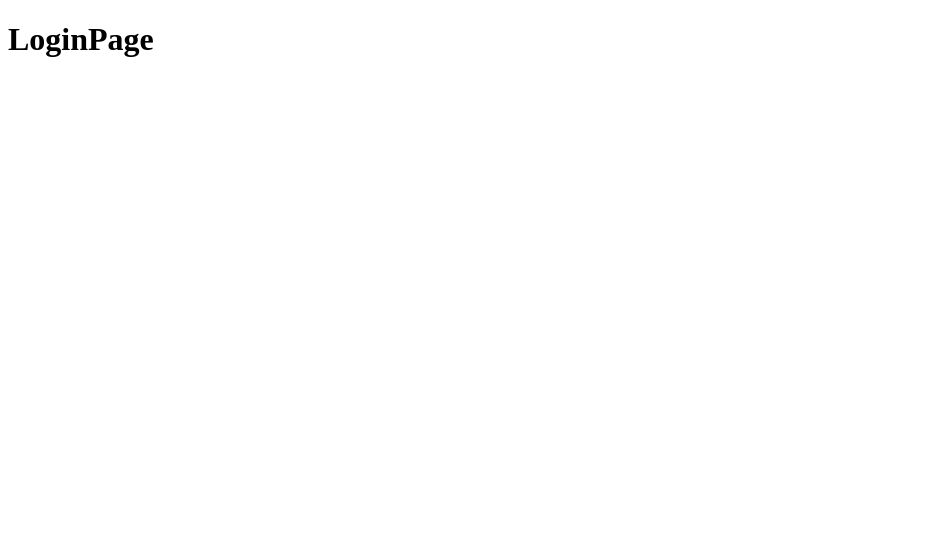
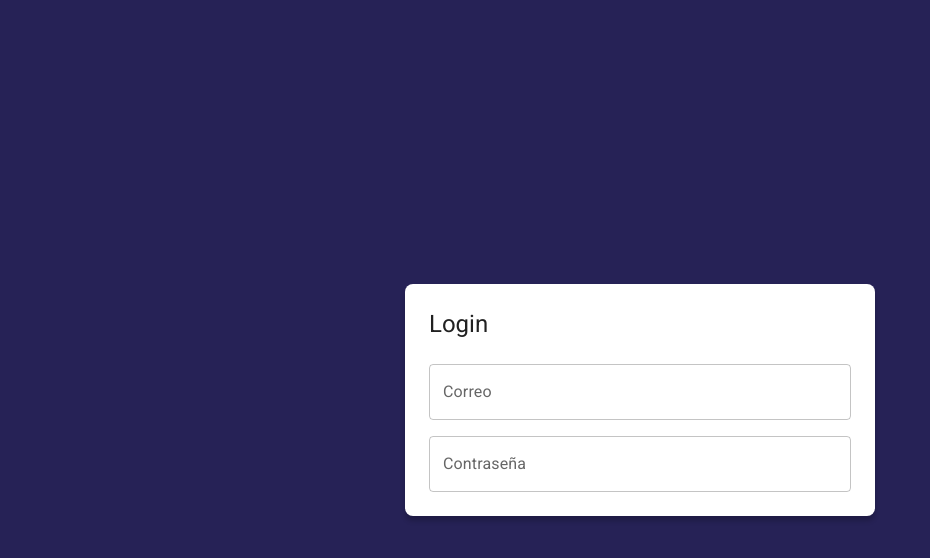
Before and after one commit to Faqo/Journal-App, a React (Vite) app: page /auth/login in a window 1280 px wide. Shown: the top 558 px of the page, without its empty margins (0-930 px from the left). Built offline with nearby package versions, Linux system fonts and the light colour scheme.

Commit message:
uso de materialUI implementado, primeros componentes con el MUI en login wip

```diff
--- a/index.html
+++ b/index.html
@@ -1,13 +1,18 @@
 <!DOCTYPE html>
 <html lang="en">
+
 <head>
   <meta charset="UTF-8" />
 
   <meta name="viewport" content="width=device-width, initial-scale=1.0" />
+  <link rel="stylesheet" href="https://fonts.googleapis.com/css?family=Roboto:300,400,500,700&display=swap" />
+
   <title>Journal App</title>
 </head>
+
 <body>
   <div id="root"></div>
   <script type="module" src="/src/main.jsx"></script>
 </body>
+
 </html>
--- a/package.json
+++ b/package.json
@@ -9,6 +9,10 @@
     "preview": "vite preview"
   },
   "dependencies": {
+    "@emotion/react": "^11.9.3",
+    "@emotion/styled": "^11.9.3",
+    "@mui/icons-material": "^5.8.4",
+    "@mui/material": "^5.9.0",
     "react": "^18.2.0",
     "react-dom": "^18.2.0",
     "react-router-dom": "6"
--- a/src/JournalApp.jsx
+++ b/src/JournalApp.jsx
@@ -1,9 +1,10 @@
 import { AppRouter } from "./router/AppRouter"
+import { AppTheme } from "./theme"
 
 export const JournalApp = () => {
   return (
-    <>
+    <AppTheme>
         <AppRouter />
-    </>
+    </AppTheme>
   )
 }
--- a/src/auth/pages/LoginPage.jsx
+++ b/src/auth/pages/LoginPage.jsx
@@ -1,5 +1,48 @@
+import { Grid, TextField, Typography } from "@mui/material"
+
 export const LoginPage = () => {
   return (
-    <h1>LoginPage</h1>
+    <Grid
+      container
+      spacing={0}
+      direction="column"
+      alignItems="center"
+      justifyContent='center'
+      sx={{ minHeight:'100vh',
+            backgroundColor:'primary.main',
+            padding:4}}
+    >
+      <Grid item
+            className='box-shadow'
+            xs={3}
+            sx={{ backgroundColor:'white', padding:3, borderRadius:2 }}
+      >
+        <Typography variant='h5' sx={{mb:1}}>Login</Typography>
+        <form >
+          <Grid container>
+              <Grid item xs={12} sx={{mt:2}}>
+                <TextField
+                  label='Correo'
+                  type='email'
+                  placeholder='correo@google.com'
+                  fullWidth
+                />
+              </Grid>
+              <Grid item xs={12} sx={{mt:2}}>
+                <TextField
+                  label='Contraseña'
+                  type='password'
+                  placeholder='contraseña'
+                  fullWidth
+                />
+              </Grid>
+
+
+
+          </Grid>
+        </form>
+      </Grid>
+
+    </Grid>
   )
 }
--- a/src/journal/pages/JournalPage.jsx
+++ b/src/journal/pages/JournalPage.jsx
@@ -1,5 +1,9 @@
+import { Typography } from "@mui/material";
+
 export const JournalPage = () => {
   return (
-    <div>JournalPage</div>
+    <>
+      <Typography variant='h1'>JournalPage</Typography>
+    </>
   )
 }
--- a/src/main.jsx
+++ b/src/main.jsx
@@ -1,7 +1,9 @@
 import React from 'react';
 import ReactDOM from 'react-dom/client';
+
 import { JournalApp } from './journalApp';
 import { BrowserRouter } from 'react-router-dom';
+
 import './styles.css';
 
 ReactDOM.createRoot(document.getElementById('root')).render(
--- a/src/styles.css
+++ b/src/styles.css
@@ -0,0 +1,3 @@
+.box-shadow{
+    box-shadow: 0px 5px 5px rgba(0, 0, 0, 0.2);
+}
--- /dev/null
+++ b/src/theme/AppTheme.jsx
@@ -0,0 +1,13 @@
+import { ThemeProvider } from "@emotion/react";
+import { CssBaseline } from "@mui/material";
+
+import { purpleTheme } from "./purpleTheme";
+
+export const AppTheme = ({children}) => {
+  return (
+        <ThemeProvider theme={purpleTheme}>
+            <CssBaseline />
+            {children}
+        </ThemeProvider>
+    )
+}
--- /dev/null
+++ b/src/theme/index.js
@@ -0,0 +1,2 @@
+export * from './AppTheme';
+export * from './purpleTheme';
--- /dev/null
+++ b/src/theme/purpleTheme.js
@@ -0,0 +1,16 @@
+import { createTheme } from "@mui/material";
+import { red } from "@mui/material/colors";
+
+export const purpleTheme = createTheme({
+    palette:{
+        primary:{
+            main:'#262256',
+        },
+        secundary:{
+            main:'#543884',
+        },
+        error:{
+            main:red.A400,
+        }
+    }
+})
```
Also changed, not shown: 1 other file (tests, documents, lock files or other folders). Lines whose indentation alone changed are shown as unchanged.
